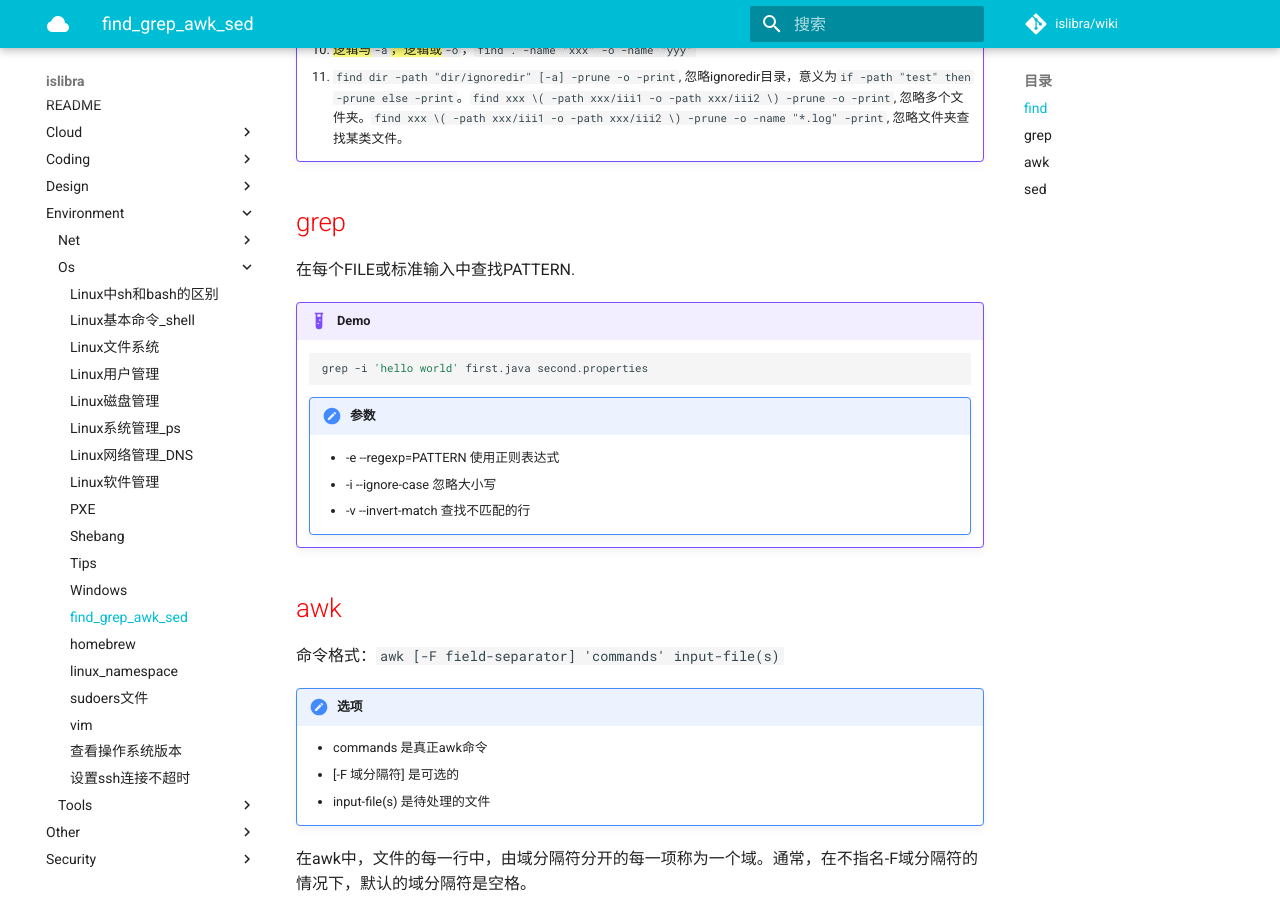
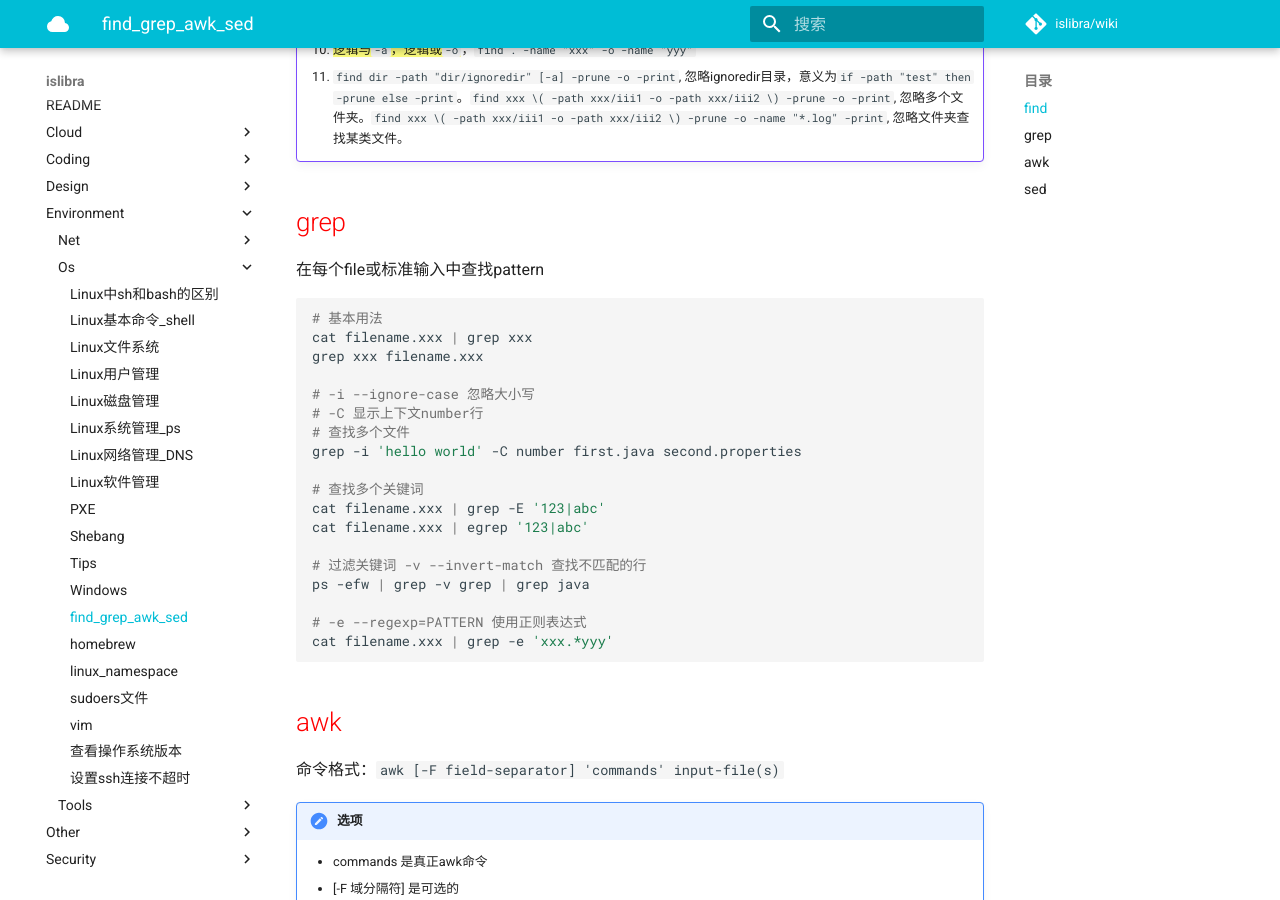
Before and after one commit to islibra/wiki, an MkDocs documentation site: the page built from docs/environment/os/find_grep_awk_sed.md, in a window 1280 px wide and 900 px high, scrolled down 619 px. Built offline with MkDocs 1.6.1 and Material for MkDocs 9.7.7, drawn with Linux system fonts in a browser that asks for light colours; comment, search, counter and statistics services are not loaded.

Commit message:
Update find_grep_awk_sed.md

````diff
--- a/docs/environment/os/find_grep_awk_sed.md
+++ b/docs/environment/os/find_grep_awk_sed.md
@@ -22,17 +22,29 @@
 
 ## grep
 
-在每个FILE或标准输入中查找PATTERN.
+在每个file或标准输入中查找pattern
 
-!!! example "Demo"
-    ```bash
-    grep -i 'hello world' first.java second.properties
-    ```
+```bash
+# 基本用法
+cat filename.xxx | grep xxx
+grep xxx filename.xxx
 
-    !!! note "参数"
-        - -e --regexp=PATTERN 使用正则表达式
-        - -i --ignore-case 忽略大小写
-        - -v --invert-match 查找不匹配的行
+# -i --ignore-case 忽略大小写
+# -C 显示上下文number行
+# 查找多个文件
+grep -i 'hello world' -C number first.java second.properties
+
+# 查找多个关键词
+cat filename.xxx | grep -E '123|abc'
+cat filename.xxx | egrep '123|abc'
+
+# 过滤关键词 -v --invert-match 查找不匹配的行
+ps -efw | grep -v grep | grep java
+
+# -e --regexp=PATTERN 使用正则表达式
+cat filename.xxx | grep -e 'xxx.*yyy'
+```
+
 
 ## awk
 
````
